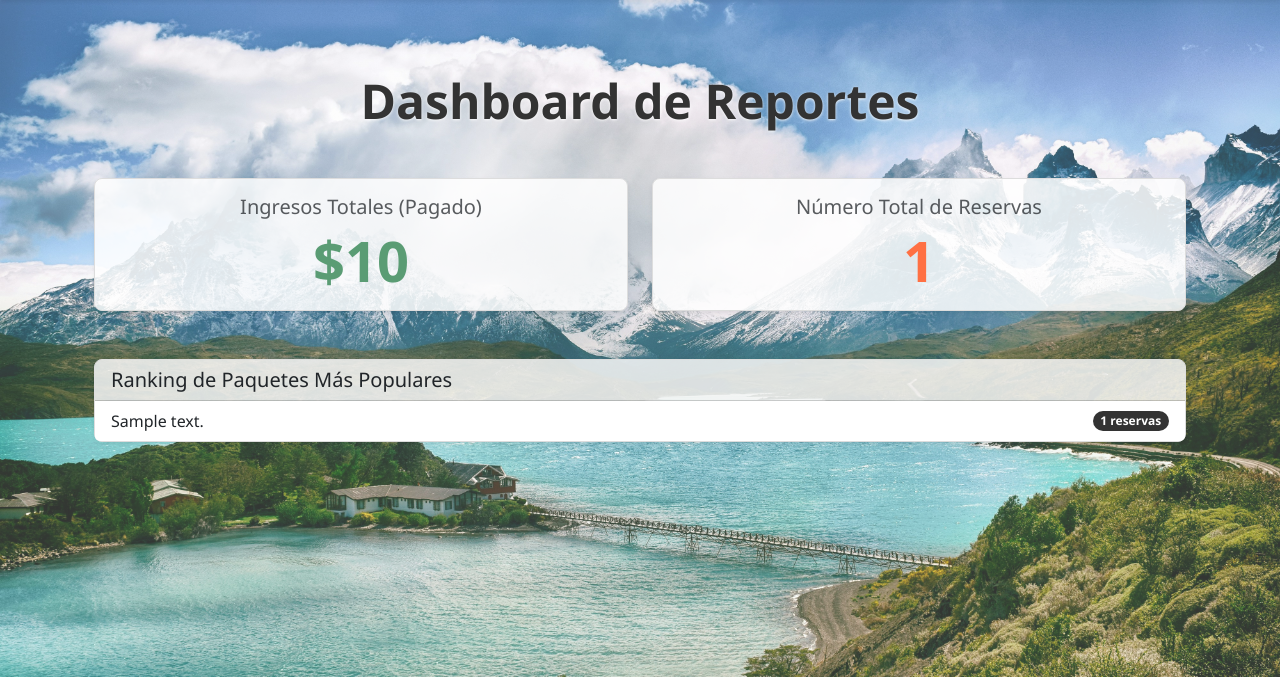
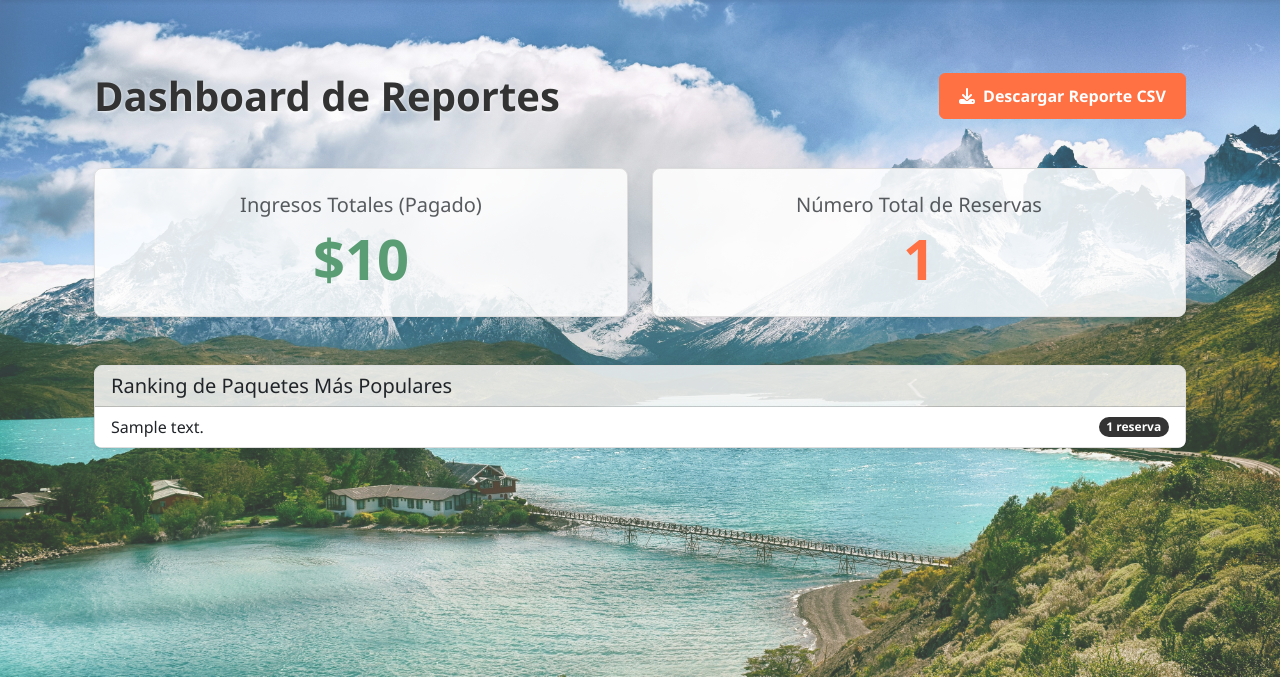
Before and after one commit to Ewniah/Proyecto-Django-Viajes, a Django app: page /reportes/ in a window 1280 px wide. Shown: the part 56-733 px from the top of the page. Run offline with Django 5.2, Linux system fonts and the light colour scheme; a user stored in the database is signed in; tables that the repository leaves empty hold one stand-in row (values such as "Sample post"); some libraries are stand-ins or nearby versions.

Commit message:
Añade gestión de imágenes, reportes y CRUD de paquetes

```diff
--- a/agencia/templates/agencia/base.html
+++ b/agencia/templates/agencia/base.html
@@ -41,12 +41,11 @@
 
                                 {% if user.is_staff %}
                                     <li><hr class="dropdown-divider"></li>
-                                    <li><a class="dropdown-item fw-bold" href="{% url 'agencia:reportes' %}">Ver Reportes</a></li>
                                     <li><a class="dropdown-item fw-bold" href="{% url 'agencia:gestionar_paquetes' %}">Gestionar Paquetes</a></li>
-                                    <li><hr class="dropdown-divider"></li>
                                     {% if user.is_superuser %}
                                         <li><a class="dropdown-item fw-bold" href="{% url 'agencia:gestionar_roles' %}">Gestionar Roles</a></li>
-                                        {% endif %}
+                                    {% endif %}
+                                    <li><a class="dropdown-item fw-bold" href="{% url 'agencia:reportes' %}">Ver Reportes</a></li>
                                 {% endif %}
 
                                 <li><hr class="dropdown-divider"></li>
--- a/agencia/templates/agencia/reportes.html
+++ b/agencia/templates/agencia/reportes.html
@@ -5,12 +5,17 @@
 
 {% block content %}
 <div class="container my-5">
-    <h1 class="mb-5 text-center page-title-contrast display-5 fw-bold">Dashboard de Reportes</h1>
+    <div class="d-flex justify-content-between align-items-center mb-5">
+        <h1 class="page-title-contrast fw-bold mb-0">Dashboard de Reportes</h1>
+        <a href="{% url 'agencia:descargar_reporte_csv' %}" class="btn btn-accent">
+            <i class="fas fa-download me-2"></i>Descargar Reporte CSV
+        </a>
+    </div>
 
     <div class="row text-center">
         <div class="col-md-6 mb-4">
             <div class="card shadow-sm">
-                <div class="card-body">
+                <div class="card-body p-4">
                     <h5 class="card-title text-muted">Ingresos Totales (Pagado)</h5>
                     <p class="card-text display-4 fw-bold" style="color: var(--color-verde-esmeralda);">
                         ${{ ingresos_totales|punto_mil }}
@@ -20,7 +25,7 @@
         </div>
         <div class="col-md-6 mb-4">
             <div class="card shadow-sm">
-                <div class="card-body">
+                <div class="card-body p-4">
                     <h5 class="card-title text-muted">Número Total de Reservas</h5>
                     <p class="card-text display-4 fw-bold" style="color: var(--color-naranja-vivido);">
                         {{ total_reservas }}
@@ -38,7 +43,7 @@
             {% for paquete in paquetes_populares %}
                 <a href="{% url 'agencia:detalle_paquete' id_paquete=paquete.id_paquete %}" class="list-group-item list-group-item-action d-flex justify-content-between align-items-center">
                     {{ paquete.descripcion }}
-                    <span class="badge rounded-pill" style="background-color: var(--color-gris-carbon);">{{ paquete.num_reservas }} reservas</span>
+                    <span class="badge rounded-pill" style="background-color: var(--color-gris-carbon);">{{ paquete.num_reservas }} {% if paquete.num_reservas == 1 %}reserva{% else %}reservas{% endif %}</span>
                 </a>
             {% empty %}
                 <li class="list-group-item">Aún no hay datos de reservas para mostrar.</li>
--- a/agencia/urls.py
+++ b/agencia/urls.py
@@ -60,4 +60,7 @@ urlpatterns = [
     path('admin-paquetes/crear/', views.crear_paquete_view, name='crear_paquete'),
     path('admin-roles/', views.gestionar_roles_view, name='gestionar_roles'),
     path('admin-roles/cambiar/<int:user_id>/', views.cambiar_rol_usuario_view, name='cambiar_rol'),
+
+    path('reportes/', views.reportes_view, name='reportes'),
+    path('reportes/descargar-csv/', views.descargar_reporte_reservas_csv, name='descargar_reporte_csv'),
 ]
--- a/agencia/views.py
+++ b/agencia/views.py
@@ -7,6 +7,8 @@ from django.contrib.auth.models import User
 from .forms import RegistroForm, UserUpdateForm, ClienteUpdateForm, PaqueteViajeForm, ImagenPaqueteFormSet
 from django.db.models import Sum, Count
 from django.core.mail import send_mail
+import csv
+from django.http import HttpResponse
 
 # --- Vistas Públicas de Paquetes ---
 
@@ -291,3 +293,25 @@ def cambiar_rol_usuario_view(request, user_id):
         messages.success(request, f"Se ha cambiado el rol de {usuario_a_modificar.username} correctamente.")
 
     return redirect('agencia:gestionar_roles')
+
+@login_required
+@user_passes_test(es_admin)
+def descargar_reporte_reservas_csv(request):
+    response = HttpResponse(content_type='text/csv')
+    response['Content-Disposition'] = 'attachment; filename="reporte_reservas.csv"'
+    writer = csv.writer(response)
+    writer.writerow(['ID Reserva', 'RUT Cliente', 'Nombre Cliente', 'Paquete', 'Destino', 'Fecha Reserva', 'Estado'])
+
+    reservas = Reserva.objects.all().select_related('rut_cliente__user', 'id_paquete')
+    for reserva in reservas:
+        writer.writerow([
+            reserva.id_reserva,
+            reserva.rut_cliente.rut,
+            reserva.rut_cliente.user.get_full_name(),
+            reserva.id_paquete.descripcion,
+            reserva.id_paquete.destino,
+            reserva.fecha_reserva.strftime('%Y-%m-%d'),
+            reserva.estado
+        ])
+
+    return response
```
Also changed, not shown: agencia/forms.py (+17 -0 lines), templates/404.html (added, +16 -0 lines), templates/500.html (added, +16 -0 lines), viajes_project/settings.py (+32 -38 lines).
